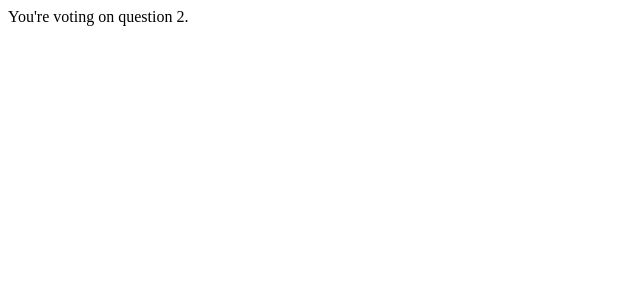
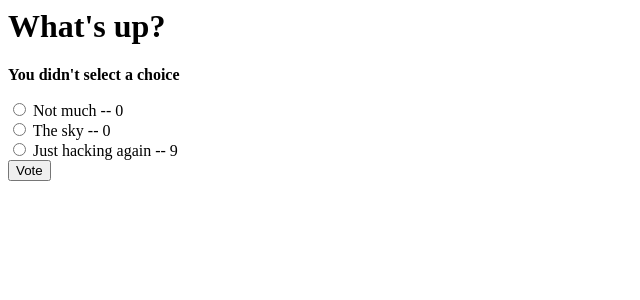
Before and after one commit to Matheus-Lenzi/First-Django-App-Site, a Django app: page /polls/2/vote/ in a window 1280 px wide. Shown: the top 300 px of the page, without its empty margins (0-640 px from the left). Run offline with Django 3.2, Linux system fonts and the light colour scheme; data comes from the database, SQL or seed files in the repository; both versions use the stored data as it was after the commit.

Commit message:
Create result's template, change detail's template and implement generic views

```diff
--- a/polls/templates/polls/detail.html
+++ b/polls/templates/polls/detail.html
@@ -1,6 +1,13 @@
-<h1>{{ question }}</h1>
-<ul>
-    {% for choice in question.choice_set.all %}
-    <li>{{ choice.choice_text }}</li>
-    {% endfor %}
-</ul>
+<h1>{{ question.question_text }}</h1>
+
+{% if error_message %}<p><strong>{{ error_message }}</strong></p>{% endif %}
+
+<form action="{% url 'polls:vote' question.id %}" method="POST">
+{% csrf_token %}
+{% for choice in question.choice_set.all %}
+    <input type="radio" name="choice" id="choice{{ forloop.counter }}" value="{{choice.id}}">
+    <label for="choice{{ forloop.counter }}">{{ choice.choice_text }} -- {{ choice.votes }}</label>
+    <br>
+{% endfor %}
+<input type="submit" value="Vote">
+</form>
--- a/polls/urls.py
+++ b/polls/urls.py
@@ -4,12 +4,17 @@ from . import views
 app_name = 'polls'
 
 urlpatterns = [
-    #/polls/
-    path('', views.index, name='index'),
-    #/polls/question_id
-    path('<int:question_id>/', views.detail, name='detail'),
-    #/polls/question_id/results/
-    path('<int:question_id>/results/', views.results, name='results'),
-    #/polls/question_id/results/vote/
+    # #/polls/
+    # path('', views.index, name='index'),
+    # #/polls/question_id
+    # path('<int:question_id>/', views.detail, name='detail'),
+    # #/polls/question_id/results/
+    # path('<int:question_id>/results/', views.results, name='results'),
+    # #/polls/question_id/results/vote/
+    # path('<int:question_id>/vote/', views.vote, name='vote'),
+
+    path('', views.IndexView.as_view(), name='index'),
+    path('<int:pk>/', views.DetailView.as_view(), name='detail'),
+    path('<int:pk>/results/', views.ResultsView.as_view(), name='results'),
     path('<int:question_id>/vote/', views.vote, name='vote'),
 ]
--- a/polls/views.py
+++ b/polls/views.py
@@ -1,31 +1,67 @@
 from django.shortcuts import render, get_object_or_404
-from django.http import HttpResponse, Http404
+from django.http import HttpResponse, Http404, HttpResponseRedirect
+from django.urls import reverse
 from django.template import loader
+from django.views import generic
+import matplotlib.pyplot as plt
+import io
+import urllib, base64
 from .models import Question, Choice
 
-def index(request):
-    latest_question_list = Question.objects.order_by('-pub_date')[:5]
-    # template = loader.get_template('polls/index.html')
-    # context = {
-    #     'latest_question_list': latest_question_list,
-    # }
-    # output = ', '.join([q.question_text for q in latest_question_list])
-    # return HttpResponse(output)
-    # return HttpResponse(template.render(context, request))
-    return render(request, 'polls/index.html', context = {'latest_question_list': latest_question_list,})
+# def index(request):
+#     latest_question_list = Question.objects.order_by('-pub_date')[:5]
+#     # template = loader.get_template('polls/index.html')
+#     # context = {
+#     #     'latest_question_list': latest_question_list,
+#     # }
+#     # output = ', '.join([q.question_text for q in latest_question_list])
+#     # return HttpResponse(output)
+#     # return HttpResponse(template.render(context, request))
+#     return render(request, 'polls/index.html', context = {'latest_question_list': latest_question_list,})
 
-def detail(request, question_id):
-    # try:
-    #     question = Question.object.get(pk=question_id)
-    # except Question.DoesNotExist:
-    #     raise Http404("Question does not exist")
-    # return HttpResponse("You're looking at question's %s." % question_id)
-    question = get_object_or_404(Question, pk=question_id)
-    return render(request, 'polls/detail.html', {'question': question})
+class IndexView(generic.ListView):
+    template_name = 'polls/index.html'
+    context_object_name = 'latest_question_list'
+    def get_queryset(self):
+        return Question.objects.order_by('-pub_date')[:5]
 
-def results(request, question_id):
-    response = "You're looking at the results of question %s."
-    return HttpResponse(response % question_id)
+# def detail(request, question_id):
+#     # try:
+#     #     question = Question.object.get(pk=question_id)
+#     # except Question.DoesNotExist:
+#     #     raise Http404("Question does not exist")
+#     # return HttpResponse("You're looking at question's %s." % question_id)
+#     question = get_object_or_404(Question, pk=question_id)
+#     return render(request, 'polls/detail.html', {'question': question})
+
+class DetailView(generic.DetailView):
+    model = Question
+    template_name = 'polls/detail.html'
+
+# def results(request, question_id):
+#     question = get_object_or_404(Question, pk=question_id)
+#     # plt.plot(range(10))
+#     # fig = plt.gcf()
+#     # buf = io.BytesIO()
+#     # fig.savefig(buf, format='png')
+#     # buf.seek(0)
+#     # string = base64.b64encode(buf.read())
+#     # uri = urllib.parse.quote(string)
+#     # return render(request, 'polls/result.html', {'question': question, 'data': uri})
+#     return render(request, 'polls/results.html', {'question': question})
+
+class ResultsView(generic.DetailView):
+    model = Question
+    template_name = 'polls/results.html'
 
 def vote(request, question_id):
-    return HttpResponse("You're voting on question %s." % question_id)
+    question = get_object_or_404(Question, pk=question_id)
+    try:
+        selected_choice = question.choice_set.get(pk=request.POST['choice'])
+    except(KeyError, Choice.DoesNotExist):
+        return render( request, 'polls/detail.html', {'question': question, 'error_message': "You didn't select a choice",})
+    else:
+        selected_choice.votes = selected_choice.votes + 1
+        selected_choice.save()
+        return HttpResponseRedirect(reverse('polls:results', args=(question_id, )))
+    # return HttpResponse("You're voting on question %s." % question_id)
```
Also changed, not shown: polls/templates/polls/results.html (added, +9 -0 lines), db.sqlite3.
